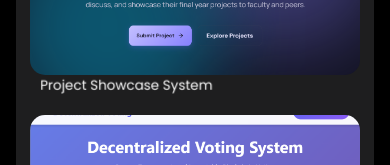
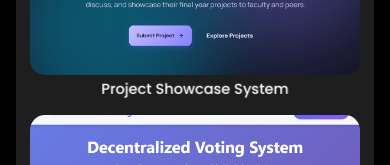
Before and after one commit to yash920261/My-Portfolio, a React (Vite) app: page /projects in a window 390 px wide. Shown: the part 600-765 px from the top of the page. Built offline with nearby package versions, Linux system fonts and the light colour scheme.

Commit message:
improve responsiveness

```diff
--- a/src/Components/TiltedCard.css
+++ b/src/Components/TiltedCard.css
@@ -97,7 +97,7 @@
     align-items: center;
     justify-content: center;
     position: absolute;
-    bottom: -20px;
+    bottom: -30px;
     left: 35px;
     z-index: 2;
     will-change: transform;
@@ -112,11 +112,15 @@
 /* ===== Responsive ===== */
 @media (max-width: 640px) {
     .tilted-card-overlay {
-        left: 16px;
-        bottom: -16px;
+        left: 50%;
+        bottom: -20px;
+        transform: translateX(-50%) translateZ(30px);
+        width: max-content;
+        text-align: center;
     }
 
     .tilted-card-overlay p {
-        font-size: 13px;
+        font-size: 14px;
+        font-weight: 500;
     }
 }
--- a/src/Resume.css
+++ b/src/Resume.css
@@ -145,6 +145,21 @@
         margin: 16px 40px;
     }
 
+    .education-item:not(:last-child)::before {
+        left: -22px;
+        top: -15px;
+    }
+
+    .education-item::after {
+        left: -27px;
+    }
+
+    .work-exp::before {
+        left: -22px;
+        top: -15px;
+        height: 40px;
+    }
+
     .ed-header {
         font-size: 16px;
     }
@@ -173,6 +188,19 @@
         margin-bottom: 28px;
     }
 
+    .education-item:not(:last-child)::before {
+        left: -21px;
+        height: calc(100% + 60px);
+    }
+
+    .education-item::after {
+        left: -25px;
+    }
+
+    .work-exp::before {
+        left: -21px;
+    }
+
     .ed-header {
         font-size: 15px;
     }
```
